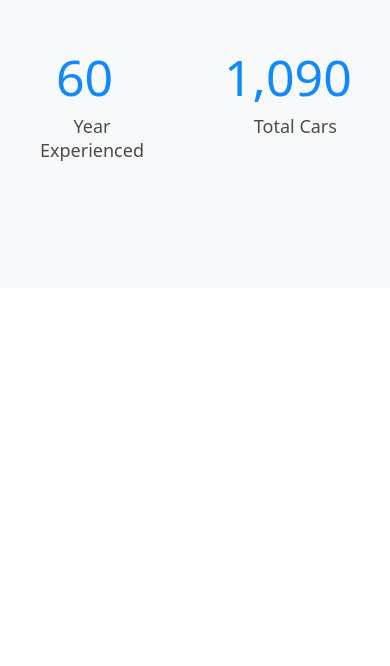
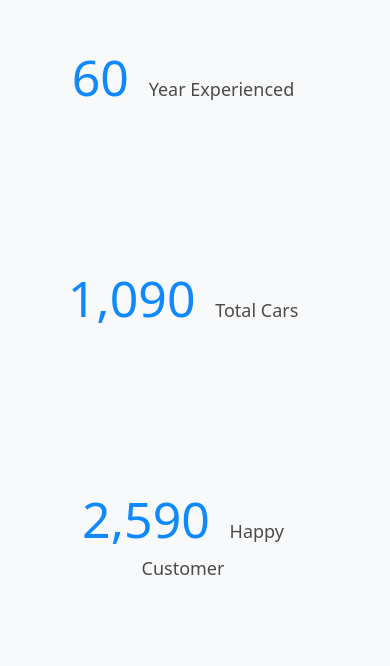
Before and after one commit to Yahckman1112/car-book, a React (Create React App) app: page / in a window 390 px wide. Shown: the part 6498-7164 px from the top of the page. Before the commit the page ends 6786 px from the top, so only its background shows below. Built offline with nearby package versions, Linux system fonts and the light colour scheme.

Commit message:
responsive experience

```diff
--- a/src/components/input/work/work.jsx
+++ b/src/components/input/work/work.jsx
@@ -21,32 +21,35 @@ function Work(props) {
         },
     ]
   return (
-   <div>
+   <div className="row">
 
 
 
-    <div className={styles.work}>
+    {/* <div className={` row ${styles.work}`}>
+        <div className="col-12 col-lg-3 col-md-6">
         {data.map((item,i)=>(
 
-      <p className={styles.works}>
+            <p className={styles.works}>
         <span className={styles.works_main}>< CountUp  duration={5} end={item.num}/></span>
         <span className={styles.works_sub}> {item.text} </span>
       </p>
         ))}
-      {/* <p className={styles.works}>
-        <span className={styles.works_main}>1,090</span>
-        <span className={styles.works_sub}> Total cars </span>
-      </p>
-      <p className={styles.works}>
-        <span className={styles.works_main}>2,590</span>
-        <span className={styles.works_sub}> Happy customer</span>
-      </p>
-      <p className={styles.works}>
-        <span className={styles.works_main}>67</span>
-        <span className={styles.works_sub}> Total Branches</span>
-      </p> */}
+        </div>
+
+        </div> */}
+    <div className={`row ${styles.work}`}>
+        {data.map((item,i)=>(
+        <div className="col-12 col-lg-3 col-md-6">
+
+
+                <p className={styles.works}>
+            <span className={styles.works_main}>< CountUp  duration={5} end={item.num}/></span>
+            <span className={styles.works_sub}> {item.text} </span>
+          </p>
+        </div>
+            ))}
+
     </div>
-
    </div>
   );
 }
--- a/src/components/input/work/work.module.scss
+++ b/src/components/input/work/work.module.scss
@@ -2,11 +2,6 @@
 
 .work {
   background-color: #f8f9fa;
-//   background-color: #246fba;
-  height: 40vh;
-  display: flex;
-  justify-content: space-between;
-//   padding: 1rem;
 }
 
 .works {
```
